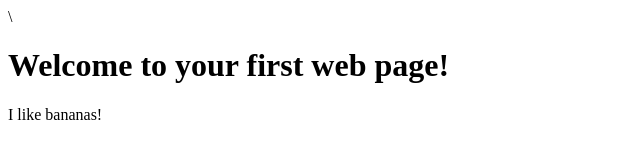
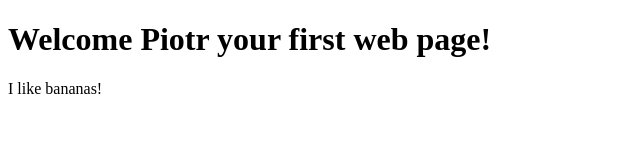
Before and after one commit to sho1oms/DEVOPS, a plain HTML site: page K8S/Lesson1/index.html in a window 1280 px wide. Shown: the whole page, without its empty margins (0-640 px from the left). Drawn offline with Linux system fonts and the light colour scheme.

Commit message:
Update index.html

```diff
--- a/K8S/Lesson1/index.html
+++ b/K8S/Lesson1/index.html
@@ -1,12 +1,10 @@
-\
-
 <!DOCTYPE html>
 <html>
 <head>
-	<title>Fruit</title>
+	<title> Hej </title>
 </head>
 <body>
-	<h1>Welcome to your first web page!</h1>
+	<h1>Welcome Piotr your first web page!</h1>
 	<p>I like bananas!</p>
 </body>
 </html>
```
